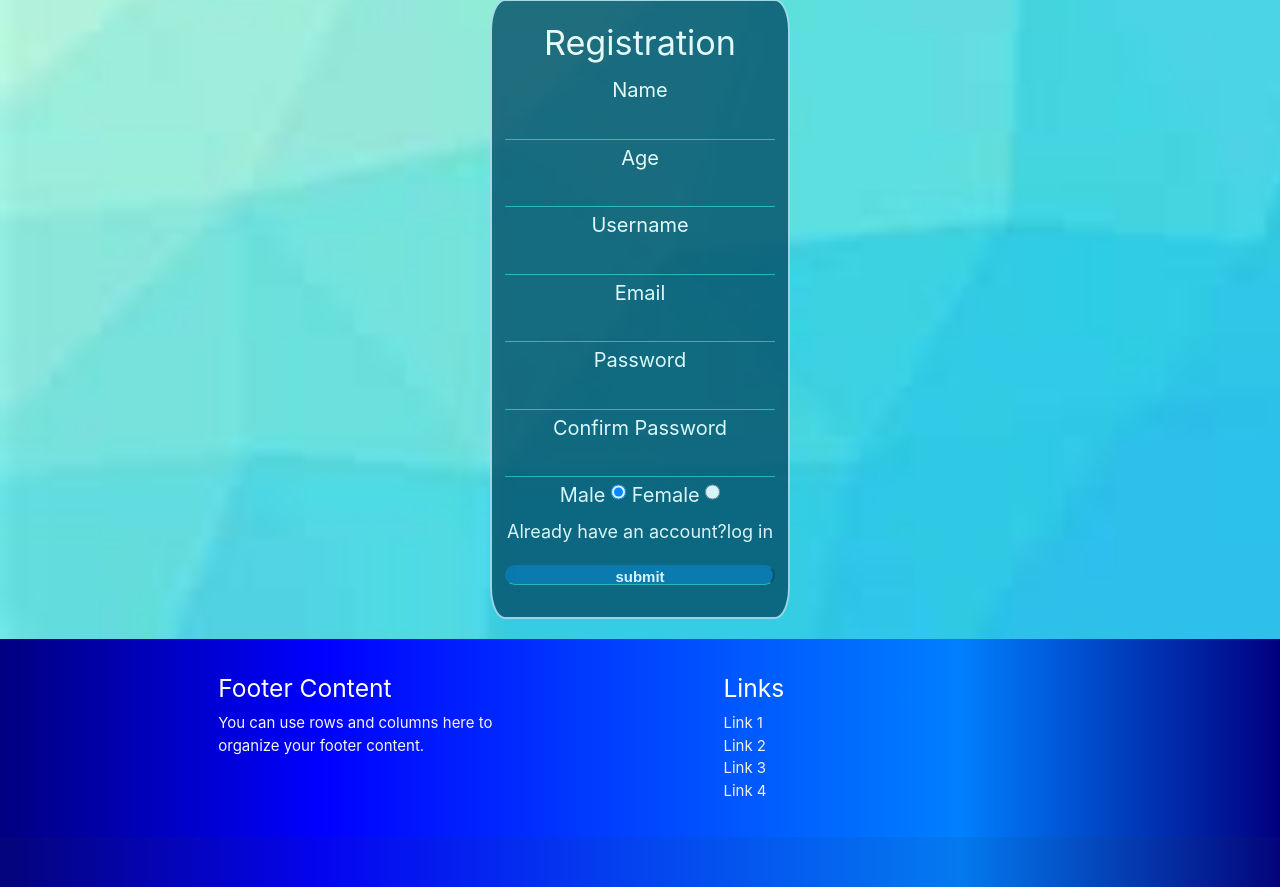
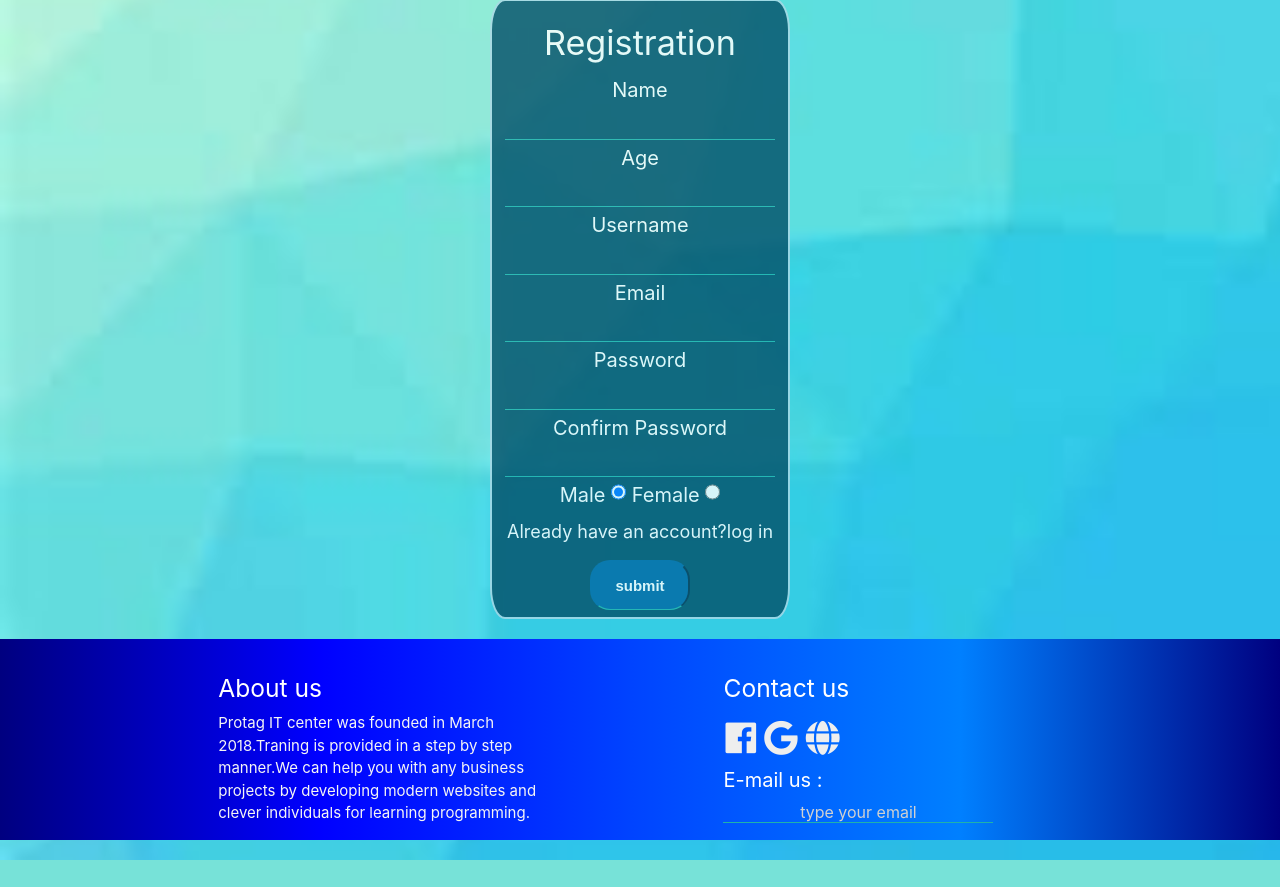
Before and after one commit to vahmelk/MecHayq, a PHP site: the page made by view/content/registration.php in a window 1280 px wide. Shown: the part 70-957 px from the top of the page. After the commit the page ends 930 px from the top, so only its background shows below. Run offline with PHP 8.4, Linux system fonts and the light colour scheme; the template is opened without the code that fills it, so the values that code supplies are empty; some libraries are stand-ins or nearby versions.

Commit message:
front 12.03

```diff
--- a/index.php
+++ b/index.php
@@ -9,8 +9,5 @@
 
 	$app = new bootstrap($ROOT);
 
-	// if(!$app->valid){
-
-	// }
 
 ?>
--- a/public/css/style.css
+++ b/public/css/style.css
@@ -23,7 +23,7 @@ nav .sidenav-trigger {
     margin: 0 18px;
 }
 footer{
-    display: block;
+    display: fixed;
     background-image: linear-gradient(to left, #000080,#0080ff,#0045ff,#0000ff,#000080);
 }
 #hide{
@@ -240,6 +240,10 @@ footer{
    filter: blur(0px);
    transform: scale(1.2);
 }
+.icon{
+   font-size:35px;
+   padding:2px;
+}
 /* registration */
 /* .parent{
    display:flex;
@@ -283,13 +287,12 @@ label{
       margin-top:2px !important;
 }
 #regist_button{
-
    background: #0066A2;
    color: white;
    border-radius: 20px;
    border-color: #0066A2;
-   height: 50px;
-   width: 100px;
+   height: 50px !important;
+   width: 100px !important;
    font: bold 15px arial, sans-serif;
    text-shadow:none;
 }
@@ -336,3 +339,24 @@ label{
    height:20px ;
    color:white;
 }
+/* error*/
+.error_sec{
+   height:440px;
+   text-align:center;
+   color:white;
+}
+.error{
+   font-size:20px;
+}
+#go_home{
+   color:grey;
+}
+#facebook:hover{
+   color:#10ecb9;
+}
+#gmail:hover{
+   color:red;
+}
+#website:hover{
+   color:#10ecb9;
+}
--- a/public/js/home.js
+++ b/public/js/home.js
@@ -1,9 +1,9 @@
 home.addEventListener("click", function() {
   window.location.href = "home";
 });
-home_page.addEventListener("click", function() {
-  window.location.href = "home";
-});
+// home_page.addEventListener("click", function() {
+//   window.location.href = "home";
+// });
 sign_out.addEventListener("click", function() {
   delete_cookie("u_id");
   location.reload();
--- a/view/content/login.php
+++ b/view/content/login.php
@@ -13,7 +13,7 @@
         </div>
        <div>
            <p class="checking">Not yet registered? <span id="regster">register now</span></p>
-            <button id="login_button">log in</button>
+            <button type="submit" id="login_button">log in</button>
         </div>
 
 
--- a/view/content/registration.php
+++ b/view/content/registration.php
@@ -34,7 +34,7 @@
                     <label  for="male">Male</label>
                     <input type="radio" name="gender" class="radio" value="Male" id="male" checked >
                      <label  for="female">Female</label>
-                <input type="radio" name="gender" class="radio " value="Female"  id="female">
+                    <input type="radio" name="gender" class="radio " value="Female"  id="female">
                 </div>
 
                <p class="checking">Already have an account?<span id="log">log in</span ></p>
--- a/view/layout/footer.php
+++ b/view/layout/footer.php
@@ -1,30 +1,28 @@
-
   <footer class="page-footer">
           <div class="container">
             <div class="row">
               <div class="col l6 s12">
-                <h5 class="white-text">Footer Content</h5>
-                <p class="grey-text text-lighten-4">You can use rows and columns here to organize your footer content.</p>
+                <h5 class="white-text">About us</h5>
+                <p class="grey-text text-lighten-4">
+                  Protag IT center was founded in March 2018.Traning is provided in a step by step manner.We can help you with any business projects by developing modern websites and clever individuals for learning programming.
+                </p>
               </div>
               <div class="col l4 offset-l2 s12">
-                <h5 class="white-text">Links</h5>
-                <ul>
-                  <li><a class="grey-text text-lighten-3" href="#!">Link 1</a></li>
-                  <li><a class="grey-text text-lighten-3" href="#!">Link 2</a></li>
-                  <li><a class="grey-text text-lighten-3" href="#!">Link 3</a></li>
-                  <li><a class="grey-text text-lighten-3" href="#!">Link 4</a></li>
-                </ul>
-              </div>
+                  <h5 class="white-text">Contact us</h5>
+                  <span><a class="grey-text text-lighten-3" href="https://www.facebook.com/protagsc/" target="_blank"><i class="fab fa-facebook icon" id ="facebook"></i></a></span>
+                  <span><a class="grey-text text-lighten-3 icon" href="mailto:protagsc@gmail.com" target="_blank"><i class="fab fa-google" id="gmail"></i></a></span>
+                  <span><a class="grey-text text-lighten-3 icon" id="website" href="http://itprotag.com/" target="_blank"><i class="fas fa-globe"></i></a></span>
+                  <div>
+                      <label for="Email"> E-mail us : </label>
+                      <input type="text" id="Email" placeholder="type your email">
+                  </div>
+               </div>
             </div>
           </div>
-          <div class="footer-copyright">
-            <div class="container">
-            <a class="grey-text text-lighten-4 right" href="#!"><?=$switcher?></a>
-            </div>
-          </div>
+      </div>
         </footer>
   <script src="./public/js/script.js?v=<?=rand()?>"></script>
-  <script src="./public/js/<?=$switcher?>.js"></script>
+  <script src="./public/js/<?=$switcher?>.js?v=<?=rand()?>"></script>
   <script type="text/javascript" src="./public/js/materialize.min.js?v=<?=rand()?>"></script>
 </body>
 </html>
--- a/view/layout/header.php
+++ b/view/layout/header.php
@@ -4,7 +4,7 @@
     <meta charset="UTF-8">
     <link rel="stylesheet" href="./public/css/style.css?v=<?=rand()?>">
     <link rel="stylesheet" href="https://maxcdn.bootstrapcdn.com/bootstrap/4.4.1/css/bootstrap.min.css">
-
+    <link rel="stylesheet" href="https://use.fontawesome.com/releases/v5.6.3/css/all.css">
 <!-- jQuery library -->
 <script src="https://ajax.googleapis.com/ajax/libs/jquery/3.4.1/jquery.min.js"></script>
 
```
Also changed, not shown: controller/error.php (+8 -3 lines), controller/registration.php (+7 -6 lines), public/js/login.js (+22 -14 lines), public/js/registration.js (+29 -4 lines), view/content/error.php (+8 -13 lines).
